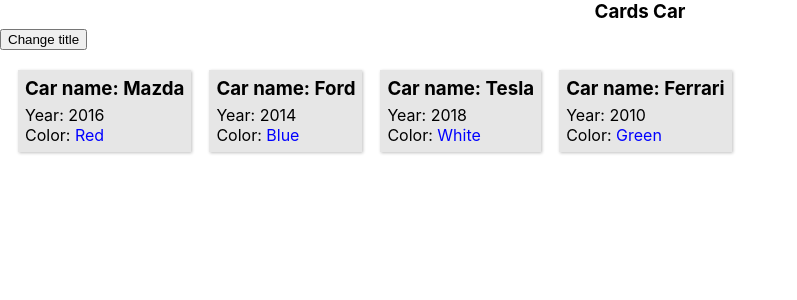
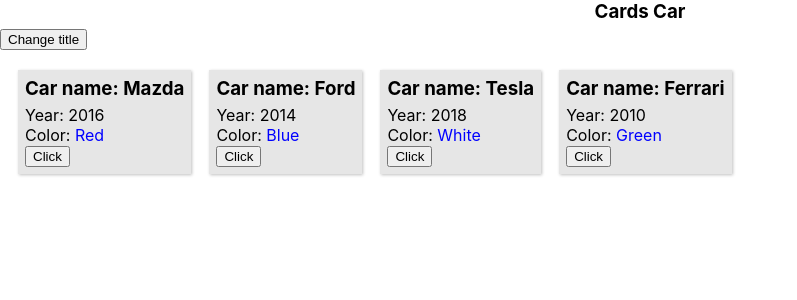
Before and after one commit to Aldans/lernReact, a React app: page / in a window 1280 px wide. Shown: the top 300 px of the page, without its empty margins (0-797 px from the left). Built offline with nearby package versions, Linux system fonts and the light colour scheme.

Commit message:
добавление динамических кнопок и bind this c параметрами

```diff
--- a/src/App.js
+++ b/src/App.js
@@ -14,9 +14,12 @@
   }
 
 
-  changeTopTitleHandler = () => {
-    console.log("Click")
+  changeTopTitleHandler = (newTitle) => {
+    this.setState({
+      pageTitle: newTitle
+    })
   }
+
 
   render() {
 
@@ -28,13 +31,25 @@
          <h3>{this.state.pageTitle}</h3>
       </div>
 
-      <button className="butTitle" onClick={this.changeTopTitleHandler}>Change title</button>
+      <button className="butTitle" onClick={this.changeTopTitleHandler.bind(this, ' changed ')}>Change title</button>
 
       <div className="carList">
-         <Car name={car[0].name} year={car[0].year} colorz={'Red'} />
-         <Car name={car[1].name} year={car[1].year} colorz={'Blue'} />
-         <Car name={car[2].name} year={car[2].year} colorz={'White'} />
-         <Car name={car[3].name} year={car[3].year} colorz={'Green'} />
+         <Car name={car[0].name}
+              year={car[0].year}
+              colorz={'Red'}
+              onChanegTit={ this.changeTopTitleHandler.bind(this, car[0].name) } />
+         <Car name={car[1].name}
+              year={car[1].year}
+              colorz={'Blue'}
+              onChanegTit={ this.changeTopTitleHandler.bind(this, car[1].name) } />
+         <Car name={car[2].name}
+              year={car[2].year}
+              colorz={'White'}
+              onChanegTit={ this.changeTopTitleHandler.bind(this, car[2].name) } />
+         <Car name={car[3].name}
+              year={car[3].year}
+              colorz={'Green'}
+              onChanegTit={ this.changeTopTitleHandler.bind(this, car[3].name) } />
       </div>
     </div>
    );
--- a/src/Components/Car/Car.jsx
+++ b/src/Components/Car/Car.jsx
@@ -6,5 +6,6 @@
         <h3>Car name: {props.name}</h3>
         <p>Year: {props.year}</p>
         <p>Color: <span style = {{ color: "blue" }}> {props.colorz} </span></p>
+        <button onClick={ props.onChanegTit }>Click</button>
     </div>
 )
```
Also changed, not shown: 1 other file (tests, documents, lock files or other folders).
